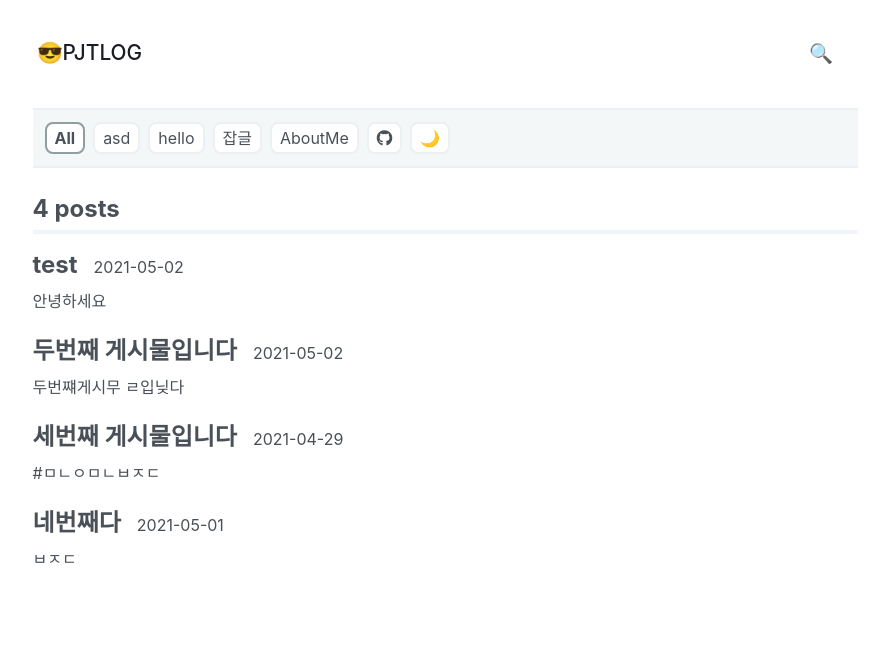
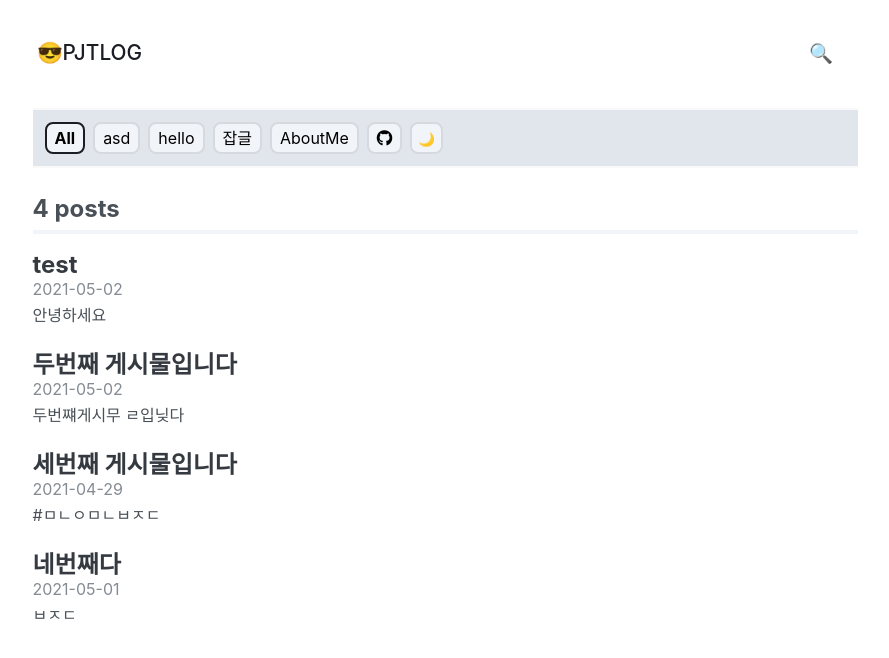
Before and after one commit to opjt/gatsbypublic, a Vue app: page / in a window 1280 px wide. Shown: the top 658 px of the page, without its empty margins (195-1084 px from the left). Built offline with nearby package versions, Linux system fonts and the light colour scheme.

Commit message:
darkmode prev/next

```diff
--- a/public/index.html
+++ b/public/index.html
@@ -5,8 +5,11 @@
     <meta http-equiv="X-UA-Compatible" content="IE=edge">
     <meta name="viewport" content="width=device-width,initial-scale=1.0">
     <link rel="stylesheet" href="https://cdnjs.cloudflare.com/ajax/libs/font-awesome/5.13.0/css/all.min.css">
+    <meta name="google-site-verification" content="azdT4FRUn6dqWk6zvtwKccBmrwGXIQmhtnXx0JsRFXk" />
     <link rel="icon" href="<%= BASE_URL %>favicon.ico">
-    <title><%= htmlWebpackPlugin.options.title %></title>
+    <!-- <title><%= htmlWebpackPlugin.options.title %></title> -->
+    <title>😎PJTLOG</title>
+
   </head>
   <body>
     <noscript>
--- a/public/post/data.json
+++ b/public/post/data.json
@@ -12,7 +12,7 @@
             "id":2,
             "date":"2021-05-02",
             "title": "두번째 게시물입니다",
-            "description": "two 게시물",
+            "description": "두번째-게시물입니다",
             "category": "잡글",
             "body": "두번쨰게시무 ㄹ입닞다"
         },
@@ -29,7 +29,7 @@
             "date":"2021-05-01",
             "title": "네번째다",
             "category": "asd",
-            "description": "test1",
+            "description": "test3",
             "body": "ㅂㅈㄷ"
         }
     ]
--- a/public/style.css
+++ b/public/style.css
@@ -31,24 +31,27 @@ main {
 }
 .post p {
     margin:0;
-    margin-top:0.5rem;
+
+
 }
 .post-row h2 {
+    color: var(--heading-color);
     margin:0;
 }
 .post-row {
     line-height: 1.5rem;
     display: flex;
-    flex-direction: row;
+    flex-direction: column;
     width: 100%;
     align-items: baseline;
 }
 .post-row time {
-    margin-left: 1rem;
+    color: var(--light-font-color);
+    /* margin-left: 1rem; */
 }
 .title-row h1 {
     margin: 0;
-    color: var(--h1-color);
+    color: var(--heading-color);
 }
 .title-row {
     margin-bottom: 2rem;
@@ -62,14 +65,14 @@ main {
 }
 .category ul {
 
-    border-top: #ecf0f2 solid 0.125rem;
-    border-bottom: #ecf0f2 solid 0.125rem;
+    border-top: var(--blockquote) solid 0.125rem;
+    border-bottom: var(--blockquote) solid 0.125rem;
     /* width: 100%; */
     overflow-x: scroll;
     overflow-y: hidden;
     display: flex;
     white-space: nowrap;
-    background-color: #f4f7f8;
+    background-color: var(--light-background-hover);
     padding: 0.75rem 0.5rem;
     /* margin: 0.5rem 0 0 0; */
     margin: 0 0 0 0;
@@ -81,15 +84,16 @@ main {
 
 .category li {
     border-radius: 0.5rem;
-    background-color:white;
-    border: 0.125rem solid #ecf0f2;
+    background-color: var(--light-background);
+    border: 0.125rem solid var(--border);
     margin: 0 0.25rem;
 }
 .category li.active {
-    border: 2px solid #909da1;
+    border: 2px solid var(--dark-font-color);
     font-weight: bolder;
 }
 .category a {
+    color: var(--p-color);
     padding: 0 0.5rem;
 
 
@@ -107,7 +111,7 @@ ul,li {
     top: 0;
     left: 0;
     background: var(--navbar-color);
-    box-shadow: 0 3px 13px rgb(100 110 140 / 10%), 0 2px 4px rgb(100 110 140 / 15%);
+    /* box-shadow: 0 3px 13px rgb(100 110 140 / 10%), 0 2px 4px rgb(100 110 140 / 15%); */
     z-index: 2;
     padding: 0.5rem;
     /* border-bottom: 4px solid var(--light-background); */
@@ -154,7 +158,41 @@ button {
     border: none;
     background-color: inherit;
 }
+.footnav {
+    margin-bottom: 3rem;
+    margin-top: 1rem;
+    flex-direction: column;
+    flex-wrap: wrap;
+    display:flex;
+}
+.footnav a {
+    /* width:100%; */
+    margin: .5rem 1rem;
+    border-bottom: none;
+    padding: 1.5rem;
+    border-radius: .35rem;
+    background: var(--light-background);
+    color: var(--heading-color);
+}
+
+.footnav span {
+    color: var(--transparent-text);
+    display:block;
+}
 @media screen and (min-width: 800px) {
+    .footnav {
+        margin-top: 3rem;
+        flex-wrap: nowrap;
+        display:flex;
+        flex-direction: row;
+    }
+    .footnav a {
+        flex: 0 0 calc(50% - 2rem);
+
+    }
+    .footnav a:first-of-type {
+        text-align: right;
+    }
     .category  {
         padding-top: 0;
     }
@@ -187,12 +225,27 @@ button {
 
 }
 
-
+.tui-editor-contents p,.tui-editor-contents ul li {
+    color: var(--font-color);
+}
+.tui-editor-contents h1,.tui-editor-contents h2,.tui-editor-contents table {
+    color: var(--h1-color);
+}
+.tui-editor-contents pre code {
+    color: #222;
+}
+.tui-editor-contents blockquote {
+    background-color:var(--blockquote);
+}
+.tui-editor-contents table th, .tui-editor-contents table td {
+    border: 1px solid var(--light-background-hover)
+}
 
 
 body {
     margin: 0;
     padding: 0;
+    background: var(--background);
 }
 a {
     color: inherit;
@@ -206,9 +259,12 @@ html {
     font-size: 1rem;
     line-height: 1.75;
 }
+
 :root {
     --color-mode: light;
+    --blockquote: #f9f9f9;
     --h1-color: #343a40;
+    --p-color: black;
     --font-color: #495057;
     --heading-color: #343a40;
     --background: white;
@@ -227,3 +283,27 @@ html {
     --transparent-bg: rgba(0, 0, 0, 0.05);
     --light-transparent-bg: rgba(255, 255, 255, 0.1);
 }
+:root.dark {
+    --blockquote: #252629;
+    --h1-color: white;
+    --p-color: white;
+    --font-color: #b3b9c5;
+    --heading-color: #ffd479;
+    --dark-font-color: #ced4da;
+    --background: #1f2022;
+    --medium-font-color: #dee2e6;
+    --light-font-color: #868e96;
+    --light-background: #2D2D31;
+    --light-background-hover: #3b3b3e;
+    --code-background-color: #2e2e30;
+    --border: #404040;
+    --link-color: #6ab0f3;
+    --link-color-darker: #4a72a5;
+    --link-hover-color: #e1a6f2;
+    --navbar-color: #1d1d1d;
+    --blockquote: #2b2b2b;
+    --blockquote-left: #191919;
+    --transparent-text: rgba(255, 255, 255, 0.7);
+    --transparent-bg: rgba(0, 0, 0, 0.2);
+    --light-transparent-bg: rgba(255, 255, 255, 0.05);
+}
--- a/src/App.vue
+++ b/src/App.vue
@@ -12,6 +12,29 @@
 export default {
   name: 'App',
   components: {
+  },
+  watch: {
+      '$route' (to) {
+        // console.log(to);
+        // console.log(to.params.id);
+        document.title = to.params.id + " | PJTLOG";
+        if(to.path == "/") {
+          document.title = "😎PJTLOG";
+        } else if(to.path == "/search") {
+          document.title = "search | PJTLOG";
+        }
+
+      }
+    },
+  created() {
+
+      const darkk = localStorage.getItem('dark');
+      // console.log(darkk);
+      if(darkk == "true") {
+        document.documentElement.classList.toggle("dark")
+      } else {
+        document.documentElement.classList.remove("dark")
+      }
   }
 }
 </script>
--- a/src/components/articles.vue
+++ b/src/components/articles.vue
@@ -12,8 +12,9 @@
               <router-link :to="'?q=' + value.name">{{value.name}}</router-link>
             </li>
             <li><a href="">AboutMe</a></li>
-            <li><a href=""><i class="fab fa-github"></i></a></li>
-            <li><a href="">🌙</a></li>
+            <li><a href="https://github.com/opjt"><i class="fab fa-github"></i></a></li>
+            <li><button v-on:click="darkToggle">{{darkemoji}}</button></li>
+            <!-- <li><router-link :to="''" v-on:click="darkToggle(darkemoji)">{{darkemoji}}</router-link></li> -->
 
         </ul>
     </div>
@@ -48,7 +49,8 @@ export default {
   },
   data() {
     return {
-      tag: "All"
+      tag: "All",
+      darkemoji: "🌙"
     };
    },
   created() {
@@ -78,6 +80,17 @@ export default {
       return 0;
     });
     this.cate = arr;
+
+    //☀️ 🌙
+    var modemoji;
+    const darkk = localStorage.getItem('dark');
+
+    if(darkk == "true") {
+      modemoji = "☀️";
+    } else {
+      modemoji = "🌙";
+    }
+    this.darkemoji = modemoji;
     console.log(arr);
 
    },
@@ -87,19 +100,40 @@ export default {
 
       var tag = this.$route.query.q;
       if(typeof(this.$route.query.q) == 'undefined') {
-        console.log("없음");
+        // console.log("없음");
         return Articles.posts;
       }
       console.log("tag "  + this.tag);
       var result = Articles.posts.filter(value => value.category == tag);
-      for(var i in Articles.posts) {
-        console.log(Articles.posts[i]);
-      }
+      // for(var i in Articles.posts) {
+      //   console.log(Articles.posts[i]);
+      // }
       return result;
     },
     // tags() {
 
     // }
+  },
+  methods: {
+    darkToggle() {
+
+      // console.log(event);
+      const darkk = localStorage.getItem('dark');
+      // console.log(darkk);
+      if(darkk == "true") {
+        this.darkemoji = "🌙";
+        document.documentElement.classList.remove("dark")
+        localStorage.clear();
+
+      } else {
+        this.darkemoji = "☀️";
+        document.documentElement.classList.toggle("dark")
+        localStorage.setItem('dark', 'true');
+      }
+
+      //☀️ 🌙
+
+    }
   }
 }
 </script>
--- a/src/components/detailpost.vue
+++ b/src/components/detailpost.vue
@@ -2,10 +2,24 @@
 <Header/>
     <div class="container">
         <div class="title-row">
-                        <h1>{{articles[0].title}}</h1>
-                        <time>{{articles[0].date}}</time>
+                        <h1>{{article[0].title}}</h1>
+                        <time>{{article[0].date}}</time>
         </div>
-    <div id="example" style=""></div>
+
+    <div id="toastview" style=""></div>
+    <div class="footnav">
+
+        <!-- <router-link v-if='(typeof(articles["prev"]) == "undefined") == false' :to="'/post/' + articles['prev'].description"> -->
+        <a v-if='(typeof(articles["prev"]) == "undefined") == false' :href="'/post/' + articles['prev'].description">
+            <span>Previous</span>
+            {{articles["prev"].title}}
+        </a>
+
+        <a v-if='(typeof(articles["next"]) == "undefined") == false' :href="'/post/' + articles['next'].description">
+            <span>Next</span>
+            {{articles["next"].title}}
+        </a>
+    </div>
   </div>
 <!--margin: 0 auto; -->
 
@@ -21,7 +35,14 @@ import '@toast-ui/editor/dist/toastui-editor.css'; // Editor's Style
 import Viewer from '@toast-ui/editor/dist/toastui-editor-viewer';
 import '@toast-ui/editor/dist/toastui-editor-viewer.css';
 
+
 export default {
+
+    title: "detailpost",
+    created() {
+        // console.log(this.articles[0].id);
+        axios.get('/post/' + this.article[0].description + ".md").then(response => this.messages = response.data);
+    },
     components: {
         Header
     },
@@ -34,32 +55,45 @@ export default {
         param() {
             return this.$route.params;
         },
+        article() {
+            var data = Articles.posts;
+
+            var param = this.$route.params;
+            var men = data.filter(function (value) { return value.description == param.id });
+            var nowid = men[0].id-1;
+
+            console.log(data[nowid]);
+            return men;
+        }
+        ,
         articles() {
             var data = Articles.posts;
             var param = this.$route.params;
             var men = data.filter(function (value) { return value.description == param.id });
-            return men;
+            var id = men[0].id-1;
+            var retu = [];
+            retu["key"] = id;
+            retu["prev"] = data[id-1];
+            retu["next"] = data[id+1];
+
+            console.log(retu);
+            return retu;
         }
-    },
-    created() {
-
-        console.log(this.articles[0].id);
-        axios.get('/post/' + this.articles[0].description + ".md").then(response => this.messages = response.data);
     },
     async mounted(){
 
 
-        const response = await axios.get('/post/' + this.articles[0].description + ".md");
+        const response = await axios.get('/post/' + this.article[0].description + ".md");
         var test = response.data;
         // 토스트 에디터 생성 함수
         var editor = new Viewer({
-                el: document.querySelector('#example'),
-                height: "600px",
+                el: document.querySelector('#toastview'),
+                // height: "600px",
                 viewer: true
             });
 
         editor.setMarkdown(test);
-        console.log(test);
+        // console.log(test);
 
     //axios.get('/post/test.md').then(response => this.messages = response.data);
 
```
Also changed, not shown: public/post/두번째-게시물입니다.md (renamed from public/post/two 게시물.md), 16 other files (tests, documents, lock files or other folders).
